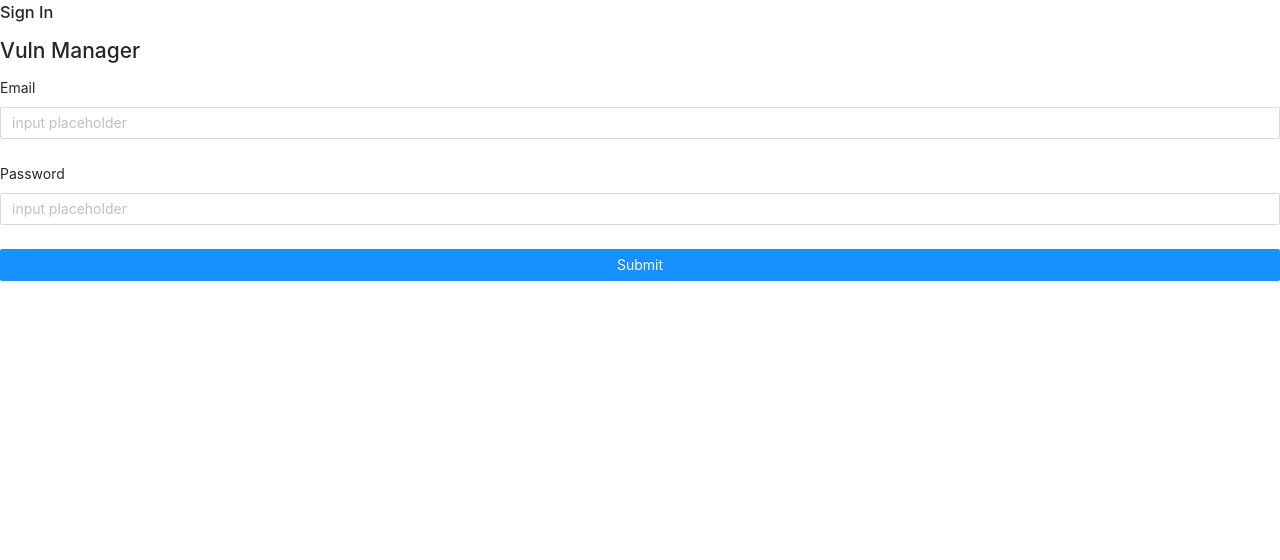
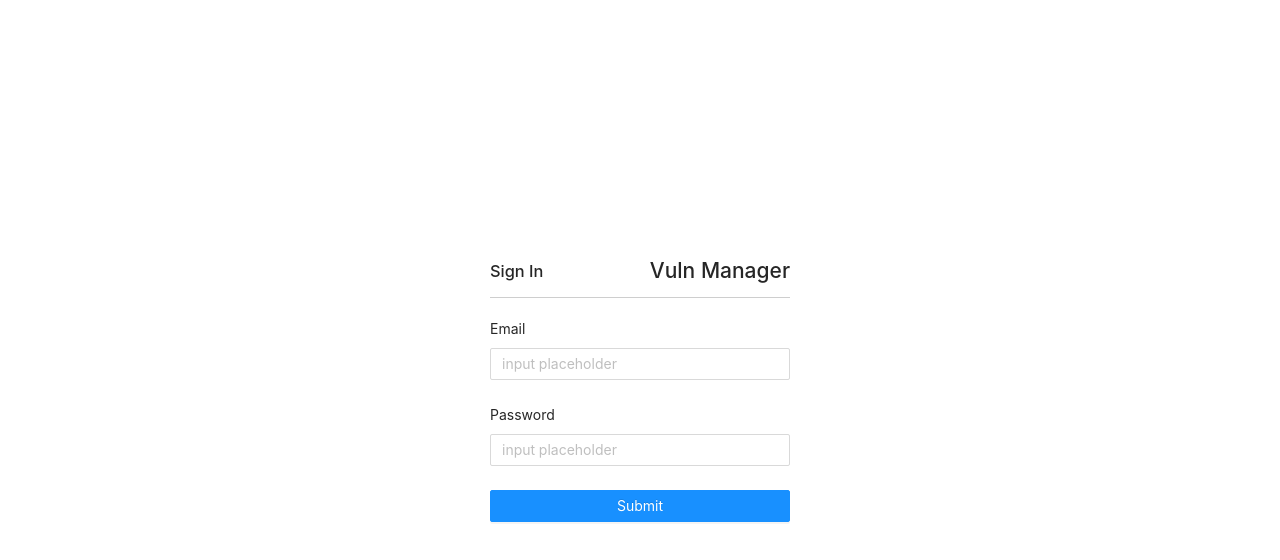
Before and after one commit to yotta0/vuln-manager, a React (Create React App) app in the folder front_end/: page /login in a window 1280 px wide. Shown: the top 560 px of the page. Built offline with nearby package versions, Linux system fonts and the light colour scheme; the HTML template or start-up script is replaced by a standard one.

Commit message:
feat(front-end): created sass file to style login

```diff
--- a/front_end/src/App.tsx
+++ b/front_end/src/App.tsx
@@ -1,6 +1,7 @@
 import {FC} from 'react'
 import Router from './router'
 import 'antd/dist/antd.min.css'
+import './style.scss'
 
 const App:FC = () => {
     return <Router />
--- /dev/null
+++ b/front_end/src/style.scss
@@ -0,0 +1,19 @@
+.login{
+    width: 100%;
+    min-height: 100vh;
+    display: flex;
+    align-items: center;
+    justify-content: center;
+
+    .inner{
+        min-width: 300px;
+
+        .header{
+            display: flex;
+            align-items: center;
+            justify-content: space-between;
+            border-bottom: 1px solid #cecece;
+            margin-bottom: 20px;
+        }
+    }
+}
```
